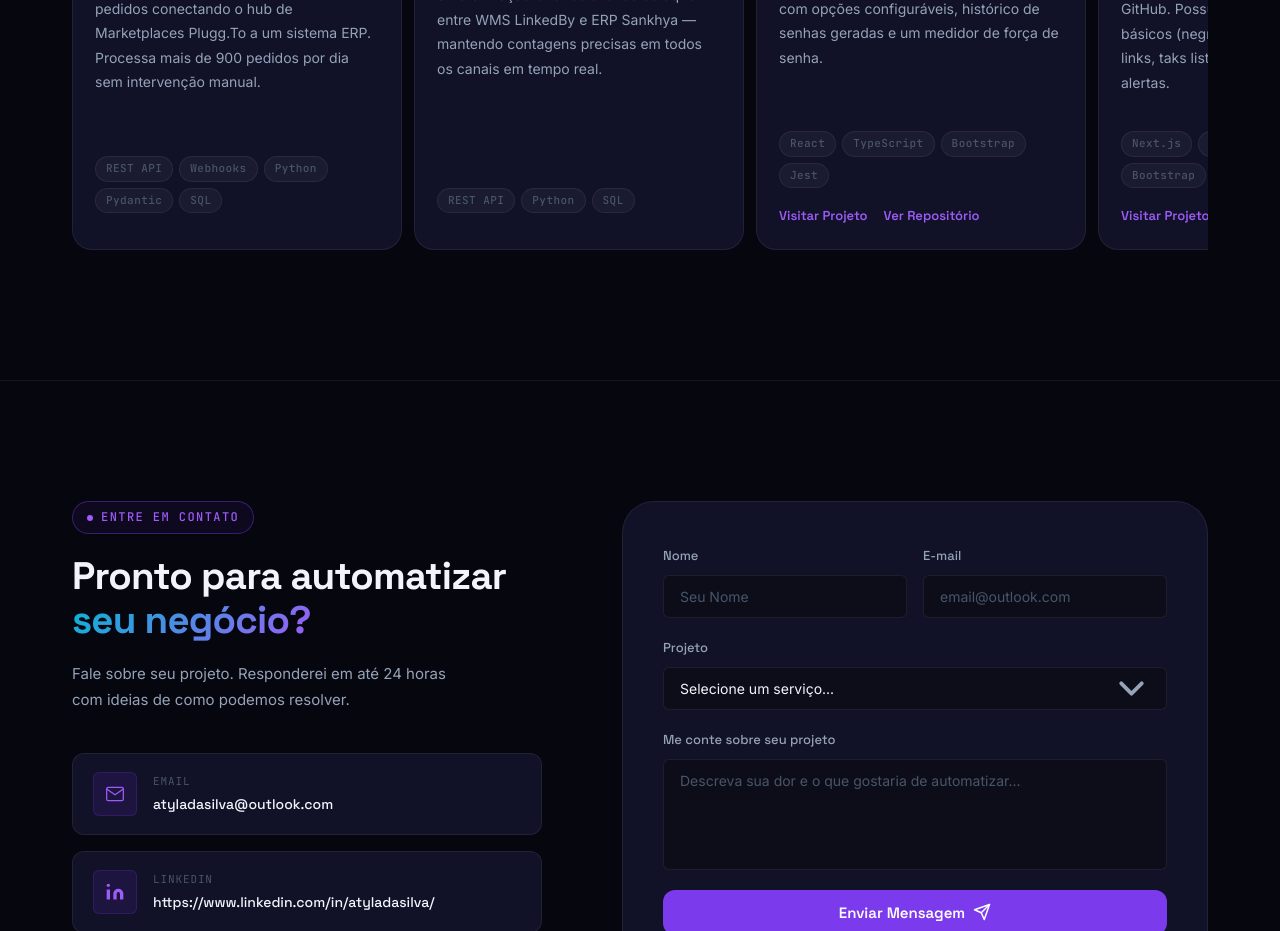
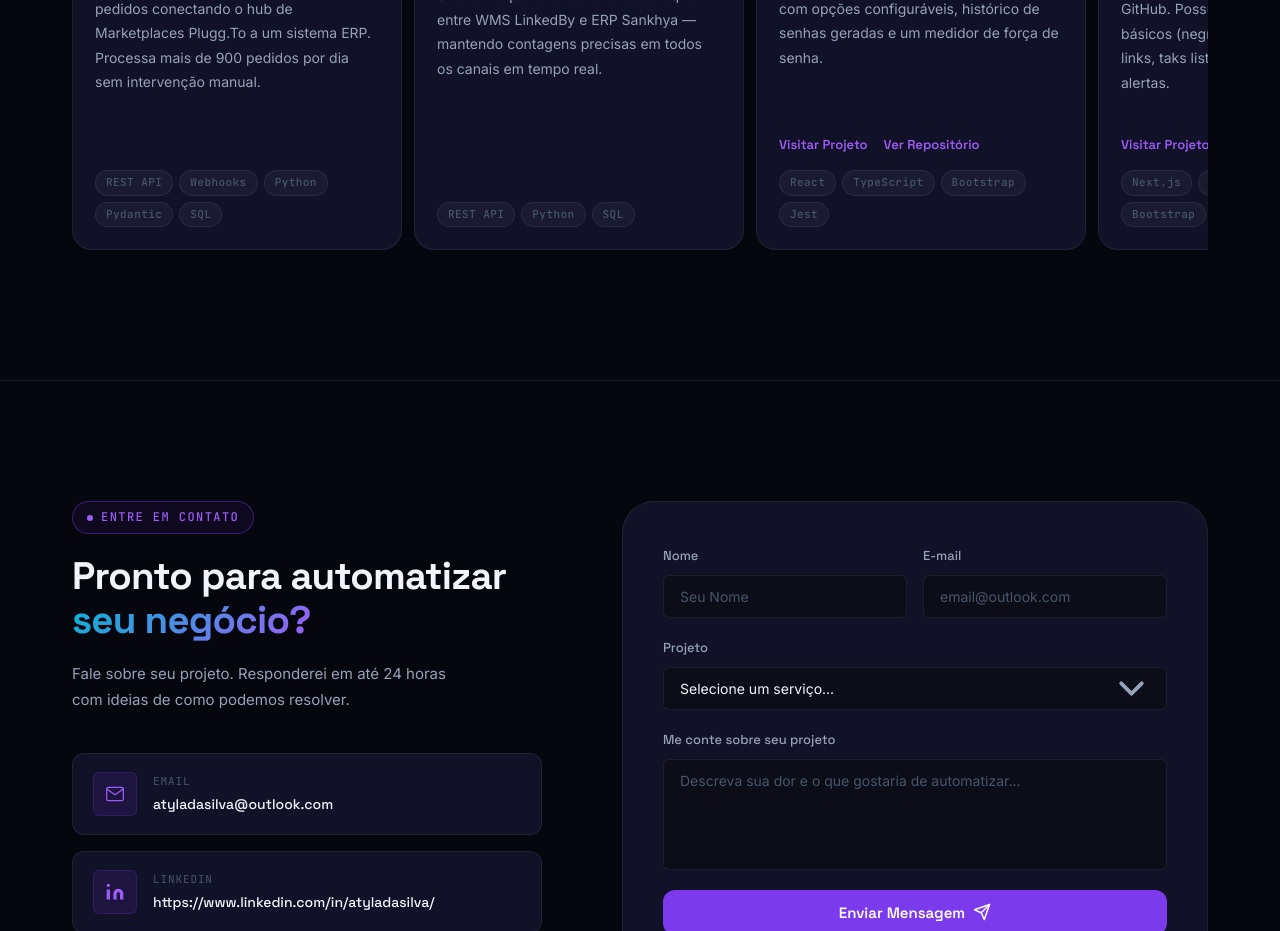
Before and after one commit to AtylaDaSilva/portfolio-website, a React (Vite) app: page / in a window 1280 px wide. Shown: the part 2940-3871 px from the top of the page. Built offline with nearby package versions, Linux system fonts and the light colour scheme.

Commit message:
chore(projects): changed project links location

```diff
--- a/src/components/Projects.jsx
+++ b/src/components/Projects.jsx
@@ -101,12 +101,6 @@ export default function Projects() {
               <h3 className="project-card__title">{p.title}</h3>
               <p className="project-card__desc">{p.desc}</p>
 
-              <div className="project-card__tags">
-                {p.tags.map((t) => (
-                  <span key={t} className="service-card__tag">{t}</span>
-                ))}
-              </div>
-
               <div className="project-card__link-container">
                 {p.link && (
                   <div className="project-card__link-container__item">
@@ -123,6 +117,12 @@ export default function Projects() {
                   </div>
                 )}
               </div>
+
+              <div className="project-card__tags">
+                {p.tags.map((t) => (
+                  <span key={t} className="service-card__tag">{t}</span>
+                ))}
+              </div>
             </div>
           ))}
         </HorizontalScroller>
```
